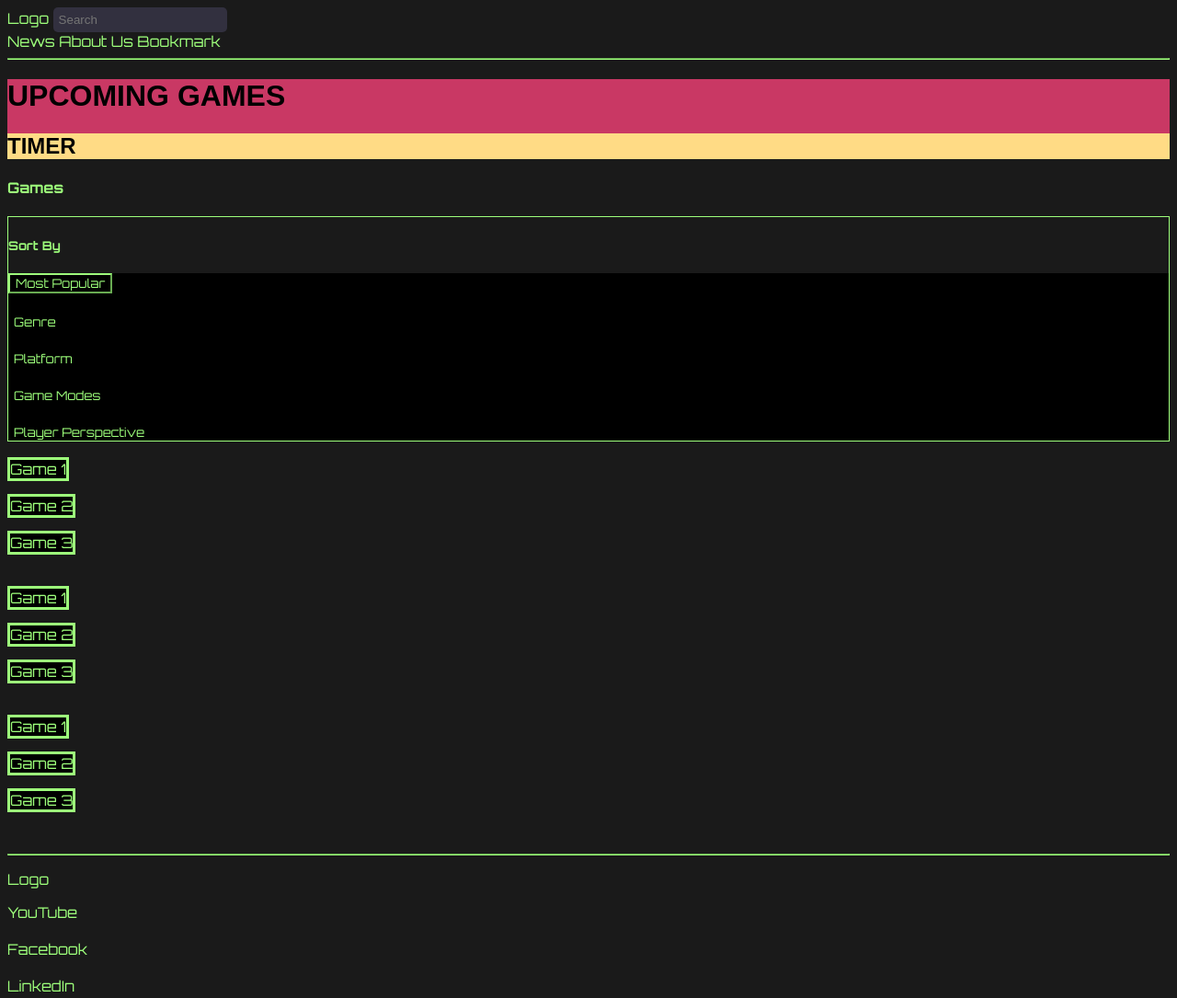
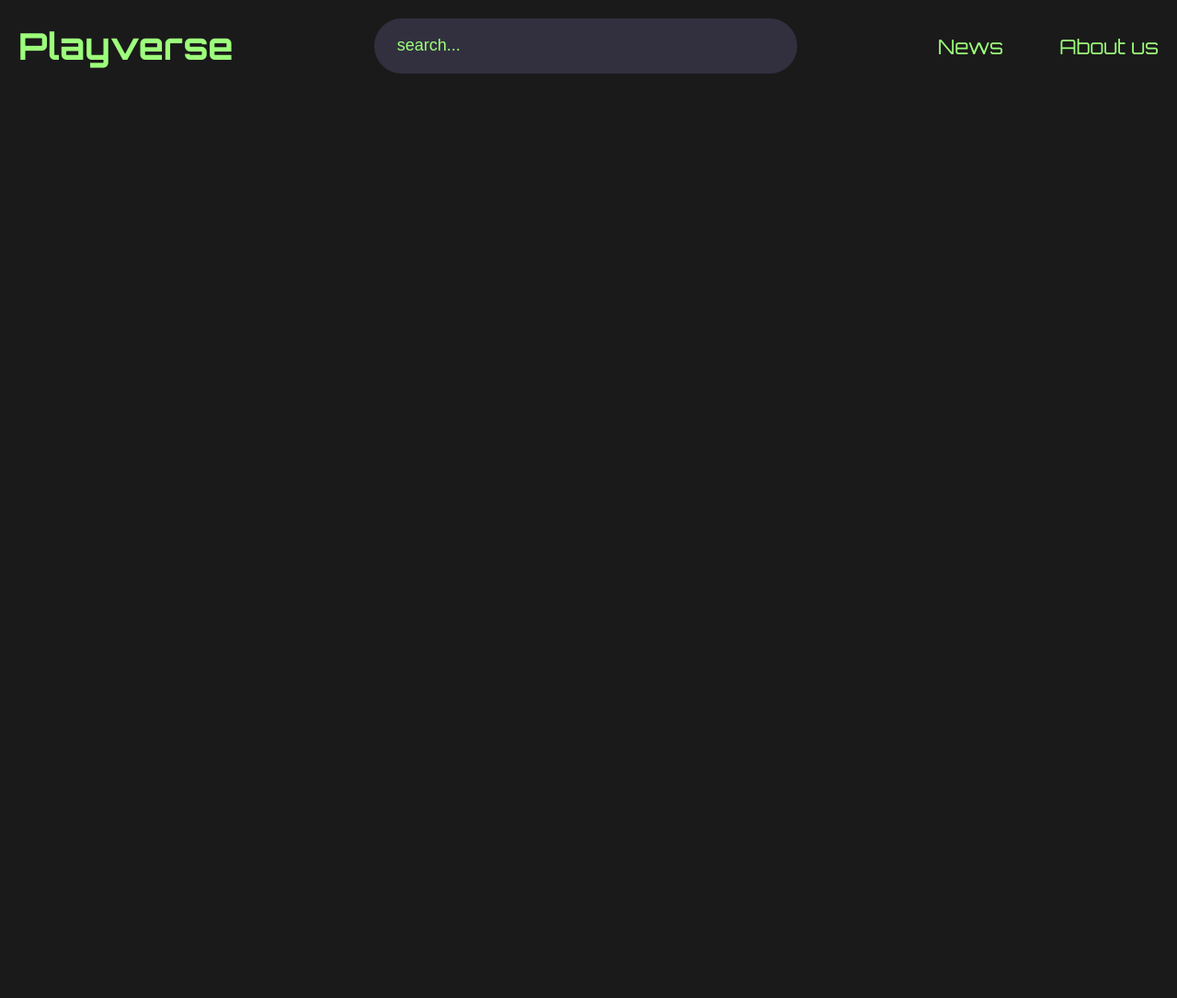
Before and after one commit to iAbhishekPanwar/playverse, a plain HTML site: page index.html in a window 1280 px wide. Shown: the top 1085 px of the page at 92% size. After the commit the page ends 800 px from the top, so only its background shows below. Drawn offline with Linux system fonts and the light colour scheme.

Commit message:
header done

```diff
--- a/index.html
+++ b/index.html
@@ -1,92 +1,27 @@
 <!DOCTYPE html>
 <html lang="en">
+
 <head>
   <meta charset="UTF-8" />
   <meta name="viewport" content="width=device-width, initial-scale=1.0" />
-    <link
-      href="https://fonts.googleapis.com/css2?family=Orbitron:wght@400;700&display=swap"
-      rel="stylesheet"
-    />
+  <link href="https://fonts.googleapis.com/css2?family=Orbitron:wght@400;700&display=swap" rel="stylesheet" />
   <link rel="stylesheet" href="./style.css" />
   <title>Game News</title>
 </head>
+
 <body>
-    <div class="nav-container">
-      <span class="logo-span">Logo</span>
-      <input class="search-bar" type="text" placeholder="Search" />
-      <nav class="nav-links">
-        <a class="news-link" href="">News</a>
-        <a class="aboutus-link" href="">About Us</a>
-        <a class="bookmark-link" href="">Bookmark</a>
-      </nav>
-      <hr/>
+  <!-- header-->
+  <div class="header">
+    <h1 class="header-logo">Playverse</h1>
+    <input class="input-search" type="text" name="search" placeholder="search...">
+    <div class="nav-links">
+      <a href="#">News</a>
+      <a href="#">About us</a>
     </div>
-
-    <div class="header-div">
-      <header>
-        <h1>UPCOMING GAMES</h1>
-        <h2 class="timer">TIMER</h2>
-      </header>
-    </div>
-
-    <span class="games-span"><h4>Games</h4></span>
-
-    <div class="sort-div">
-      <h5>Sort By</h5>
-      <div class="button-div">
-        <button type="button" class="mostpopular-button">Most Popular</button><br><br>
-        <button type="button" class="genre-button">Genre</button><br><br>
-        <button type="button" class="genre-button">Platform</button><br><br>
-        <button type="button" class="genre-button">Game Modes</button><br><br>
-        <button type="button" class="genre-button">Player Perspective</button>
-      </div>
-    </div>
-
-    <br>
-
-    <div class="gallery-div">
-        <div>
-        <section>
-            <span class="three-games">Game 1</span><br><br>
-            <span class="three-games">Game 2</span><br><br>
-            <span class="three-games">Game 3</span><br><br>
-        </section>
-        <br>
-        <section>
-            <span class="three-games">Game 1</span><br><br>
-            <span class="three-games">Game 2</span><br><br>
-            <span class="three-games">Game 3</span><br><br>
-        </section>
-        <br>
-        <section>
-            <span class="three-games">Game 1</span><br><br>
-            <span class="three-games">Game 2</span><br><br>
-            <span class="three-games">Game 3</span><br><br>
-        </section>
-        </div>
-
 
   </div>
 
-    <br>
-    <hr>
-
-    <footer>
-        <p>Logo</p>
-        <a href="http://">YouTube</a><br><br>
-        <a href="http://">Facebook</a><br><br>
-        <a href="http://">LinkedIn</a><br><br>
-        <a href="http://">xyz@plaerverse.com</a>
-
-        <p>©2025 title</p>
-
-        <a href="http://">Privacy Notice</a><br><br>
-        <a href="http://">DMCR guidelines</a><br><br>
-        <a href="http://">Contribution guidelines</a><br><br>
-        <a href="http://">About</a><br><br>
-        <a href="http://">Company</a><br><br>
-        <a href="http://">Terms and Conditions</a>
-    </footer>
   <script type="module" src="./app.js"></script>
 </body>
+
 </html>
--- a/style.css
+++ b/style.css
@@ -1,89 +1,51 @@
+* {
+  box-sizing: border-box;
+  margin: 0;
+  padding: 0;
+  color: #9dff7b;
+
+}
+
 body {
   font-family: 'Orbitron', sans-serif;
   background-color: #1a1a1a;
-  color: #9dff7b;
 }
 
-.header-div {
-  font-family: 'Arial', serif;
-  background-color: #c93864;
-  color: #000000;
+.header {
+  display: flex;
+  justify-content: space-between;
+  align-items: center;
+  height: 100px;
+  padding: 0 20px;
 }
 
-.timer {
-  font-family: 'Arial', serif;
-  background-color: #ffdb85;
-  color: #000000;
+.header-logo {
+  font-size: 40px;
+  font-weight: bold;
 }
 
-.logo-span {
-  color: #9dff7b;
+.input-search {
+  width: 460px;
+  height: 60px;
+  background-color: #32303f;
+  border: none;
+  border-radius: 505px;
+
 }
 
-.search-bar {
-  border-radius: 5px;
-  background-color: #32303f;
-  color: #9dff7b;
-  border-style: none;
-  padding: 6px;
+.input-search::placeholder {
+  color: inherit;
+  font-size: 18px;
+  padding-left: 25px;
 }
 
-.news-link {
-  text-decoration: none;
-  color: #9dff7b;
-  font-weight: lighter;
-}
-.aboutus-link {
-  text-decoration: none;
-  color: #9dff7b;
-  font-weight: lighter;
-}
-.bookmark-link {
-  text-decoration: none;
-  color: #9dff7b;
-  font-weight: lighter;
+.nav-links {
+  font-size: 22px;
+  display: flex;
+  justify-content: space-between;
+  width: 240px;
 }
 
-hr {
-  border-color: #9dff7b;
-}
-
-.games-span {
-  color: #9dff7b;
-}
-
-.sort-div {
-  border: 1px solid;
-  border-color: #9dff7b;
-}
-
-.button-div {
-  background-color: #000000;
-}
-
-.mostpopular-button {
-  font-family: 'Orbitron', sans-serif;
-  background-color: #000000;
-  border-color: #9dff7b;
-  color: #9dff7b;
-}
-
-.genre-button {
-  font-family: 'Orbitron', sans-serif;
-  background-color: #000000;
-  border-style: none;
-  color: #9dff7b;
-}
-
-.three-games {
-  font-family: 'Orbitron', sans-serif;
-  background-color: #000000;
-  border-color: #9dff7b;
-  color: #9dff7b;
-  border-style: solid;
-}
-
-a {
-  color: #9dff7b;
+.nav-links a {
   text-decoration: none;
 }
```
Lines whose indentation alone changed are shown as unchanged.
